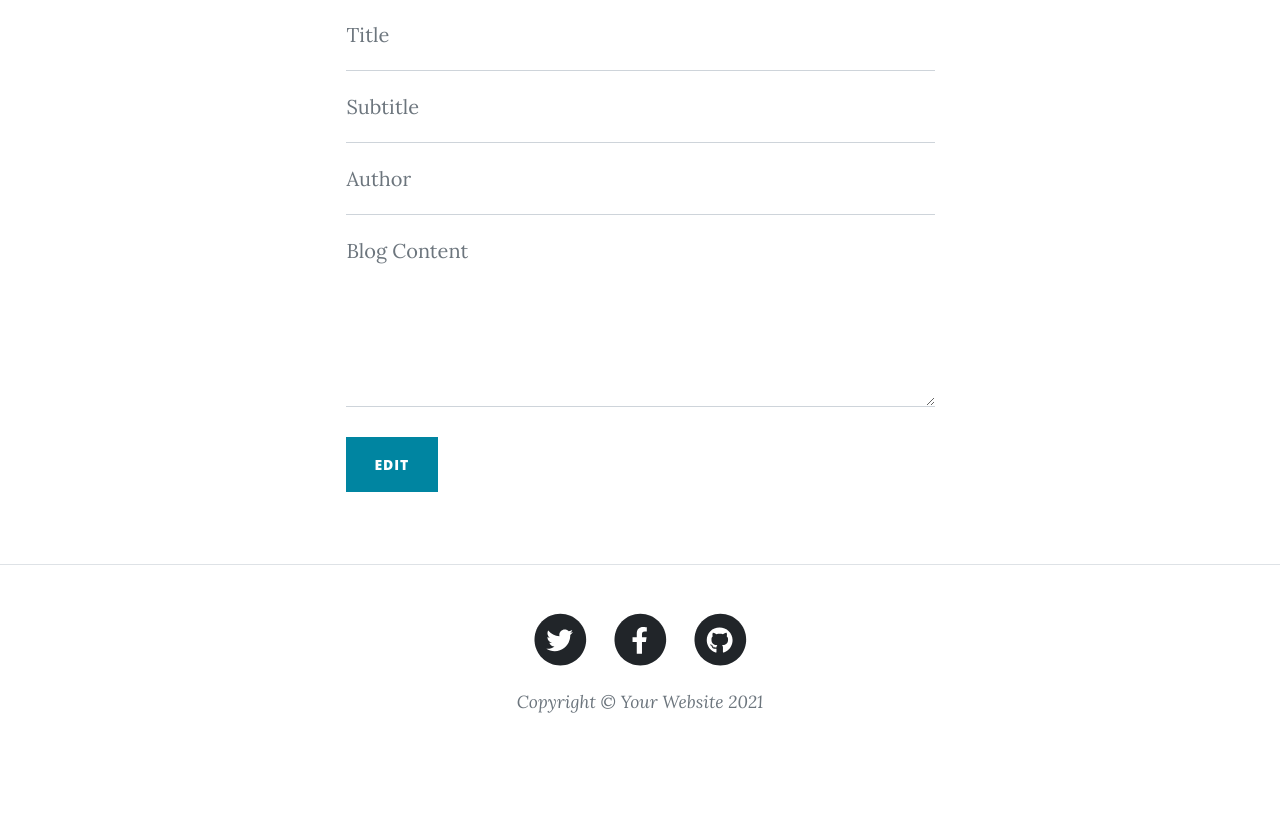
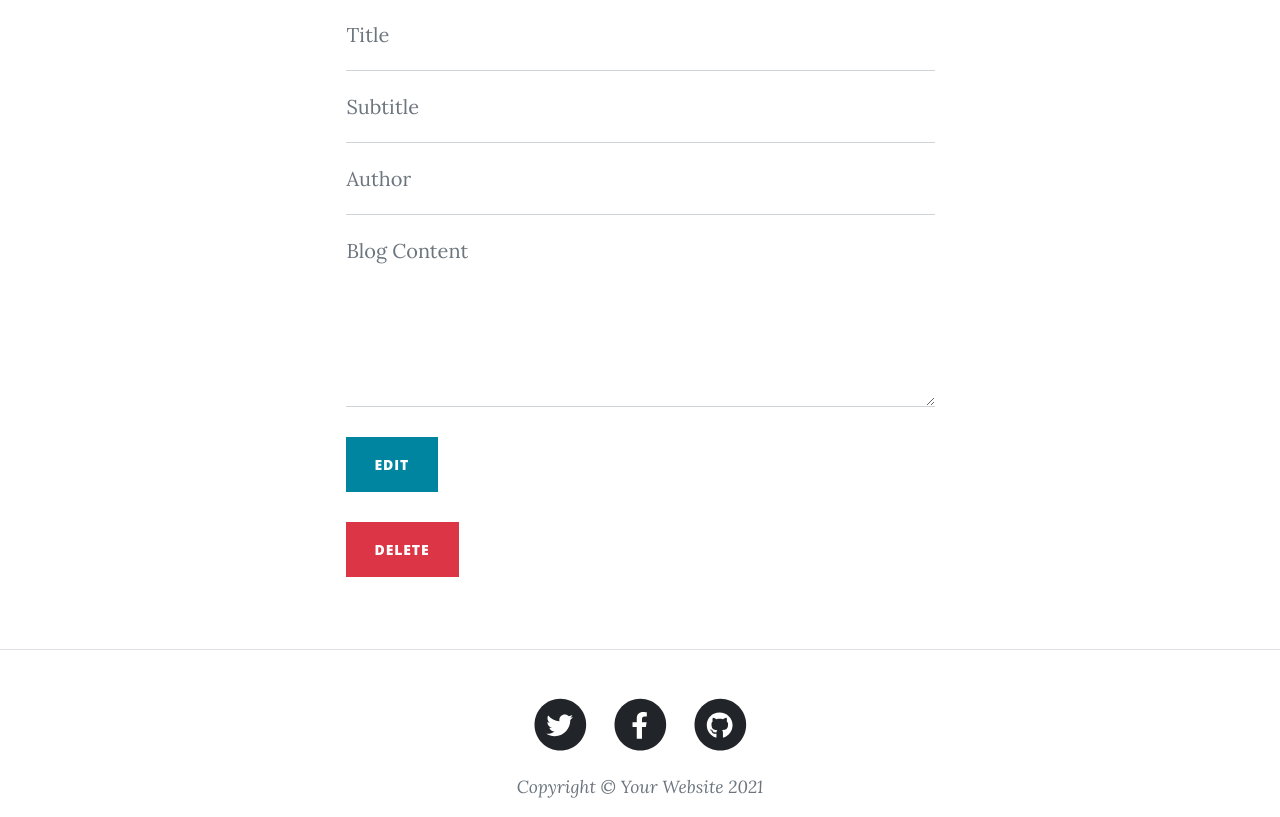
Before and after one commit to mrabets/flask-blog, a Flask app: template templates/edit.html in a window 1280 px wide. Shown: the part 629-1446 px from the top of the page. Before the commit the page ends 1342 px from the top, so only its background shows below. Run offline with Flask 2, Linux system fonts and the light colour scheme; the template is opened without the code that fills it, so the values that code supplies are empty.

Commit message:
Add delete functionality

```diff
--- a/templates/edit.html
+++ b/templates/edit.html
@@ -60,6 +60,12 @@
                         <div class="d-none" id="submitErrorMessage"><div class="text-center text-danger mb-3">Error editing post!</div></div>
                         <!-- Submit Button-->
                         <button class="btn btn-primary text-uppercase" id="submitButton" type="submit">Edit</button>
+
+                    </form><br>
+                    <form action="{{ url_for('blog_post.delete', post_id=post.id) }}" method="POST">
+                        <input type="submit" value="Delete"
+                                class="btn btn-danger text-uppercase"
+                                onclick="return confirm('Are you sure you want to delete this post?')">
                     </form>
                 </div>
             </div>
--- a/templates/post.html
+++ b/templates/post.html
@@ -33,8 +33,9 @@
             <div class="col-md-10 col-lg-8 col-xl-7">
                 {{ post.content }}
             </div>
+
             <div class="d-flex justify-content-end mb-4">
-                <a class="btn btn-primary text-uppercase" href="{{ url_for('blog_post.edit', post_id=post.id) }}">Edit</a>
+                <a class="btn btn-warning text-uppercase" href="{{ url_for('blog_post.edit', post_id=post.id) }}">Edit</a>
             </div>
         </div>
     </div>
```
Also changed, not shown: blog_post/blueprint.py (+7 -0 lines).
